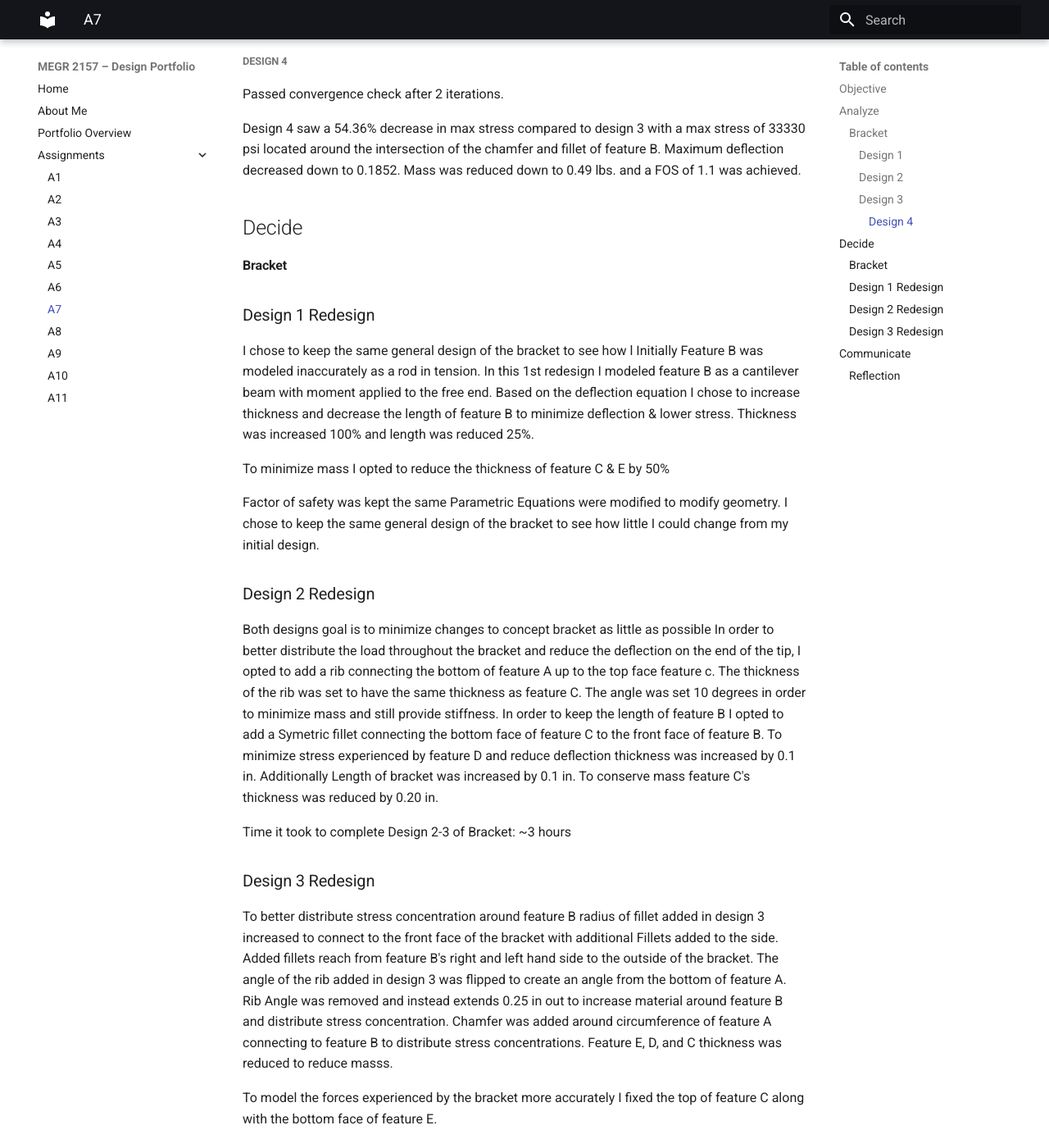
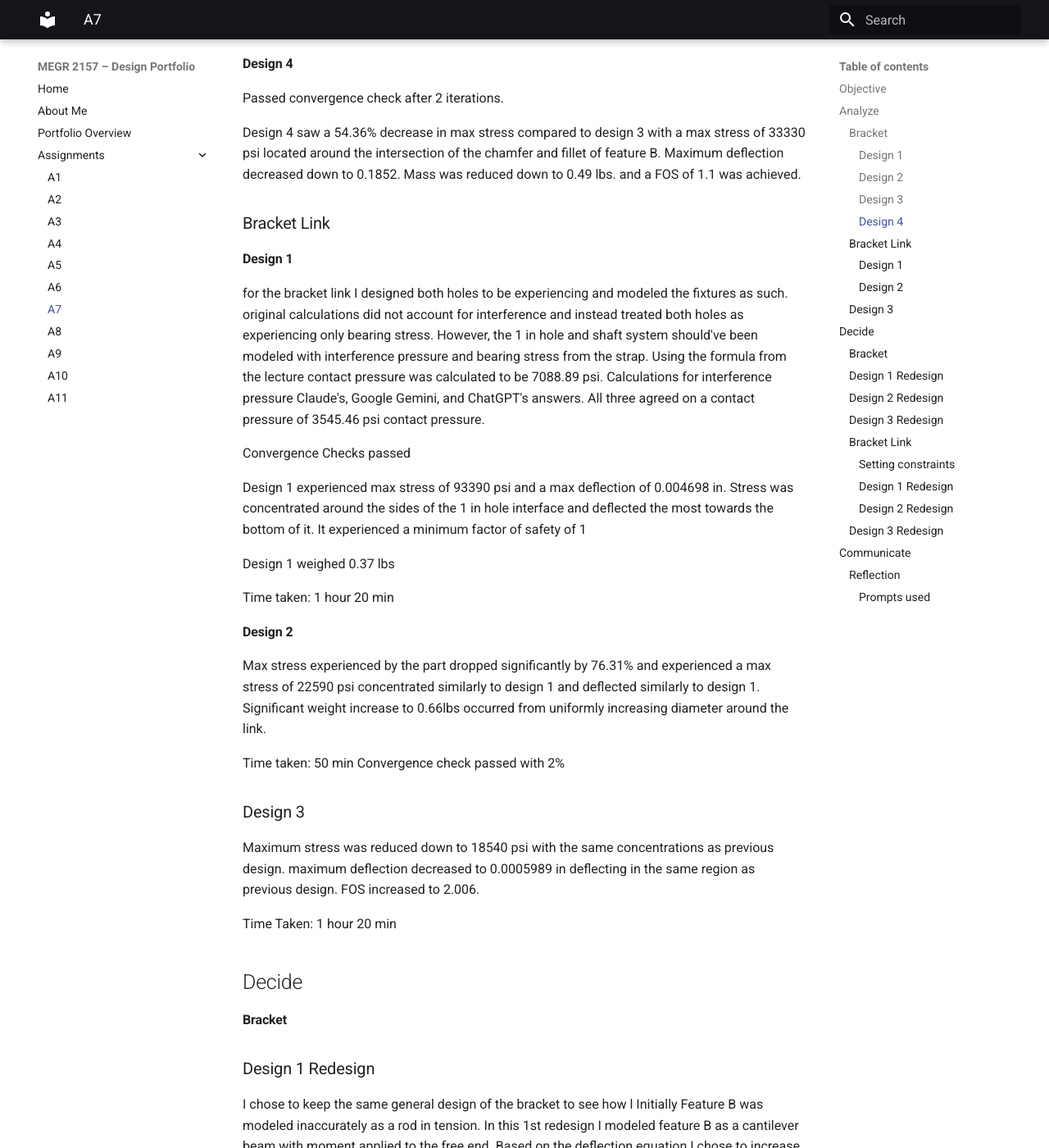
Before and after one commit to mbsibelius/megr2156-portfolio-mbs, an MkDocs documentation site: the page built from docs/assignments/A07/index.md, in a window 1280 px wide and 1400 px high, scrolled down 1142 px. Shown: the whole window at 82% size. Built offline with MkDocs 1.6.1 and Material for MkDocs 9.7.7, drawn with Linux system fonts in a browser that asks for light colours; some of the changed text lies outside the part shown.

Commit message:
Update design analysis and constraints for A07
Added detailed analysis and redesigns for Bracket and Bracket Link. Included stress and deflection metrics for each design iteration.

```diff
--- a/docs/assignments/A07/index.md
+++ b/docs/assignments/A07/index.md
@@ -36,10 +36,38 @@ Factor of safety study was set to automatic.
 Design 3 had the same problems as design 2 and did not meet minimum deflection. Stress concentrations in the same area but maximum stress had gone done 26.94% and deflection reduced by 28.402% with Max stress being 88120 psi, and max deflection being 0.01816 in
 FOS increased 36.111% to 0.49
 
-##### Design 4
+#### Design 4
 Passed convergence check after 2 iterations.
 
 Design 4 saw a 54.36% decrease in max stress compared to design 3 with a max stress of 33330 psi located around the intersection of the chamfer and fillet of feature B. Maximum deflection decreased down to 0.1852. Mass was reduced down to 0.49 lbs. and a FOS of 1.1 was achieved.
+
+### Bracket Link
+
+
+#### Design 1
+for the bracket link I designed both holes to be experiencing and modeled the fixtures as such. original calculations did not account for interference and instead treated both holes as experiencing only bearing stress. However, the 1 in hole and shaft system should've been modeled with interference pressure and bearing stress from the strap. Using the formula from the lecture contact pressure was calculated to be 7088.89 psi. Calculations for interference pressure Claude's, Google Gemini, and ChatGPT's answers. All three agreed on a contact pressure of 3545.46 psi contact pressure.
+
+
+Convergence Checks passed
+
+Design 1 experienced max stress of 93390 psi and a max deflection of 0.004698 in. Stress was concentrated around the sides of the 1 in hole interface and deflected the most towards the bottom of it. It experienced a minimum factor of safety of 1
+
+Design 1 weighed 0.37 lbs
+
+Time taken: 1 hour 20 min
+
+
+#### Design 2
+Max stress experienced by the part dropped significantly by 76.31% and experienced a max stress of 22590 psi concentrated similarly to design 1 and deflected similarly to design 1. Significant weight increase to 0.66lbs occurred from uniformly increasing diameter around the link.
+
+Time taken: 50 min
+Convergence check passed with 2%
+
+### Design 3
+
+Maximum stress was reduced down to 18540 psi with the same concentrations as previous design. maximum deflection decreased to 0.0005989 in deflecting in the same region as previous design. FOS increased to 2.006.
+
+Time Taken: 1 hour 20 min
 
 ## Decide
 
@@ -68,7 +96,28 @@ To better distribute stress concentration around feature B radius of fillet adde
 
 To model the forces experienced by the bracket more accurately I fixed the top of feature C along with the bottom face of feature E.
 
+### Bracket Link
+
+#### Setting constraints
+I considered the hole connecting to feature A to be fixed in the
+
+#### Design 1 Redesign
+1 in hole failed before transmitting load to the rest of the link. More material needs to be added to the 1 in hole and to conserve weight length between distance between holes was set to fixed length of 0.75 in. Outer diameter of hole was increased to 1.81in to better handle the stress concentrations and minimize the deflection of the part.
+
+Thickness of link was kept the same.
+
+#### Design 2 Redesign
+Constraints were not changed from original. To reduce mass I decreased the diameter around the hole to feature A to the original 1.20 in diameter in addition to decreasing the spacing between holes to 0.5 in.
+To better distribute stress concentrations around. Thickness was recalculated with contact pressure from interference in mind and with respect to yield stress. For the sake of simplicity additional thickness of 0.256 in was added from hoop stress calculation of  1" hole. Additionally Parametric equations were with yield strength as opposed to ultimate strength
+
+### Design 3 Redesign
+
+
+
 ## Communicate
 
 
 ### Reflection
+
+#### Prompts used
+- what is the contact pressure of a shaft and hole with an interference of 0.0008 in, a hub with an outer diameter of 1.2 in, a 1 in shaft, and a hole sized to 0.9992 in. Both shaft and hole are made of the same material with an elastic modulus of 29007457 psi.
```
